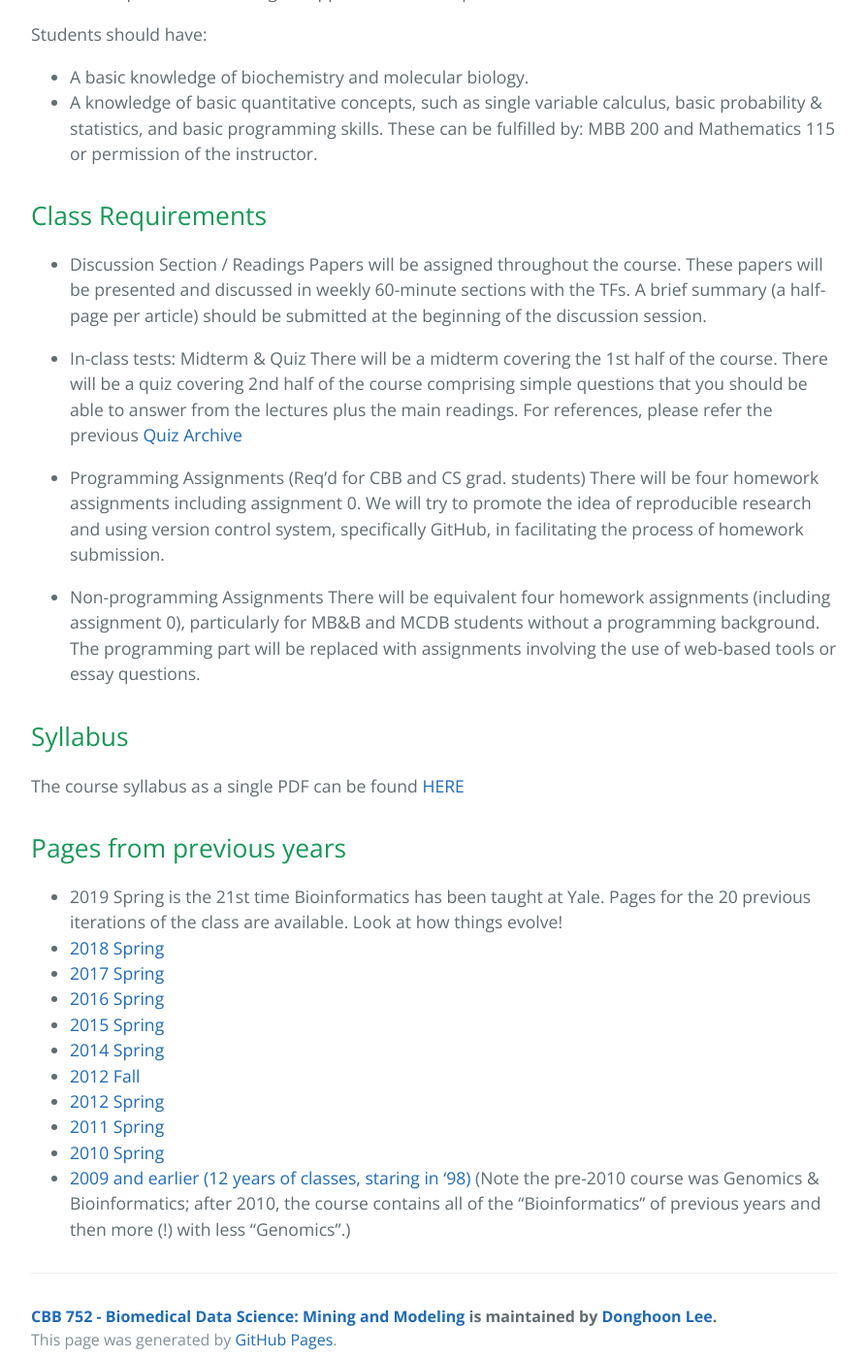
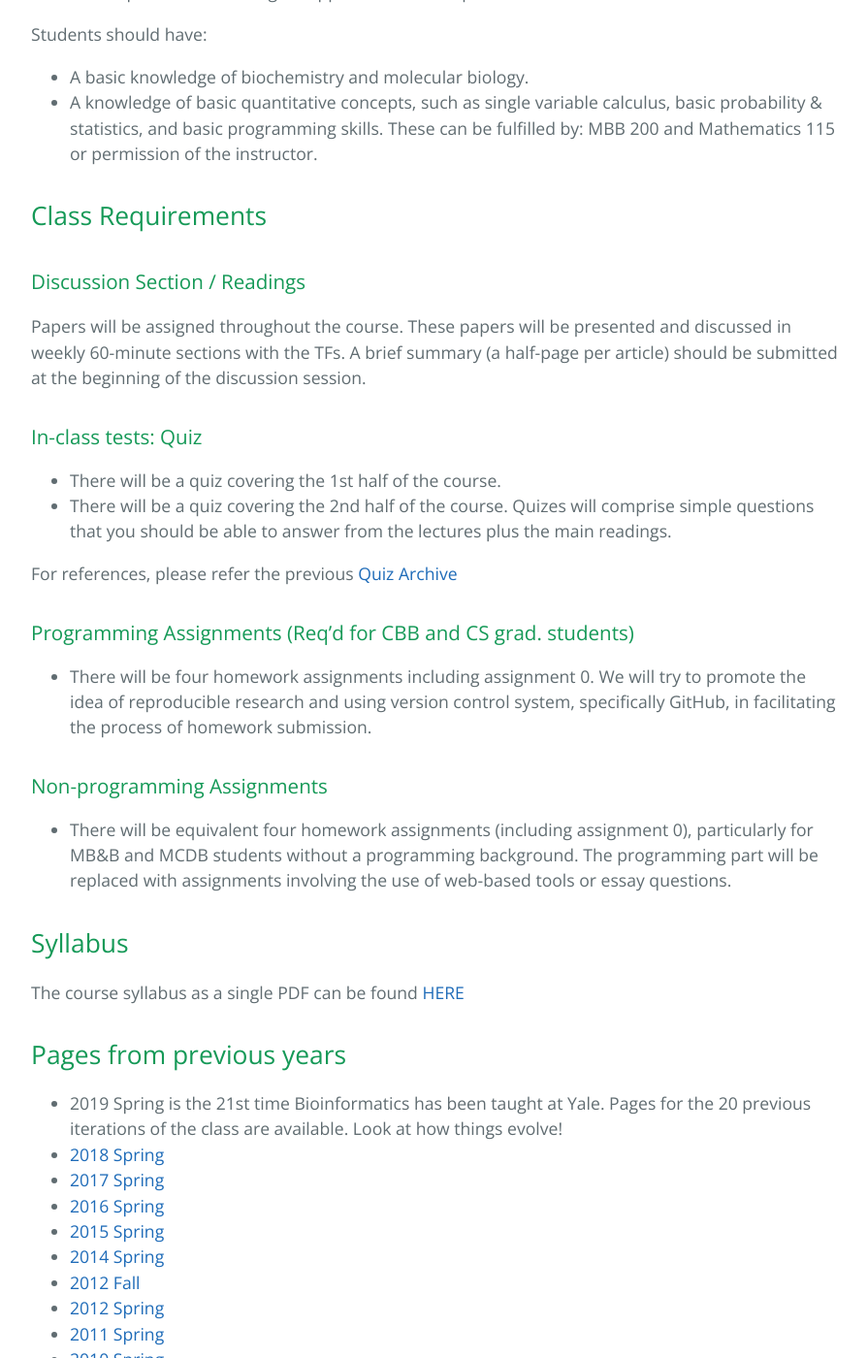
Before and after one commit to gersteinlab/cbb752b19, a Jekyll site: the page built from index.md, in a window 1280 px wide and 1400 px high, scrolled down 2228 px. Shown: the whole window at 97% size, without its empty margins (192-1086 px from the left). Built offline with Jekyll 4.4.1, drawn with Linux system fonts in a browser that asks for light colours; our own code applies the rules of GitHub Pages for plain Markdown files.

Commit message:
Update index.md

```diff
--- a/index.md
+++ b/index.md
@@ -54,19 +54,21 @@ These can be fulfilled by: MBB 200 and Mathematics 115 or permission of the inst
 
 ## Class Requirements
 
-- Discussion Section / Readings
+### Discussion Section / Readings
 Papers will be assigned throughout the course. These papers will be presented and discussed in weekly 60-minute sections with the TFs. A brief summary (a half-page per article) should be submitted at the beginning of the discussion session.
 
-- In-class tests: Midterm & Quiz
-  There will be a midterm covering the 1st half of the course.
-  There will be a quiz covering 2nd half of the course comprising simple questions that you should be able to answer from the lectures plus the main readings.
-  For references, please refer the previous [Quiz Archive](/cbb752b19/quiz)
+### In-class tests: Quiz
+- There will be a quiz covering the 1st half of the course.
+- There will be a quiz covering the 2nd half of the course.
+Quizes will comprise simple questions that you should be able to answer from the lectures plus the main readings.
 
-- Programming Assignments (Req'd for CBB and CS grad. students)
-  There will be four homework assignments including assignment 0. We will try to promote the idea of reproducible research and using version control system, specifically GitHub, in facilitating the process of homework submission.
+For references, please refer the previous [Quiz Archive](/cbb752b19/quiz)
 
-- Non-programming Assignments
-  There will be equivalent four homework assignments (including assignment 0), particularly for MB&B and MCDB students without a programming background. The programming part will be replaced with assignments involving the use of web-based tools or essay questions.
+### Programming Assignments (Req'd for CBB and CS grad. students)
+- There will be four homework assignments including assignment 0. We will try to promote the idea of reproducible research and using version control system, specifically GitHub, in facilitating the process of homework submission.
+
+### Non-programming Assignments
+- There will be equivalent four homework assignments (including assignment 0), particularly for MB&B and MCDB students without a programming background. The programming part will be replaced with assignments involving the use of web-based tools or essay questions.
 
 ## Syllabus
 
```
